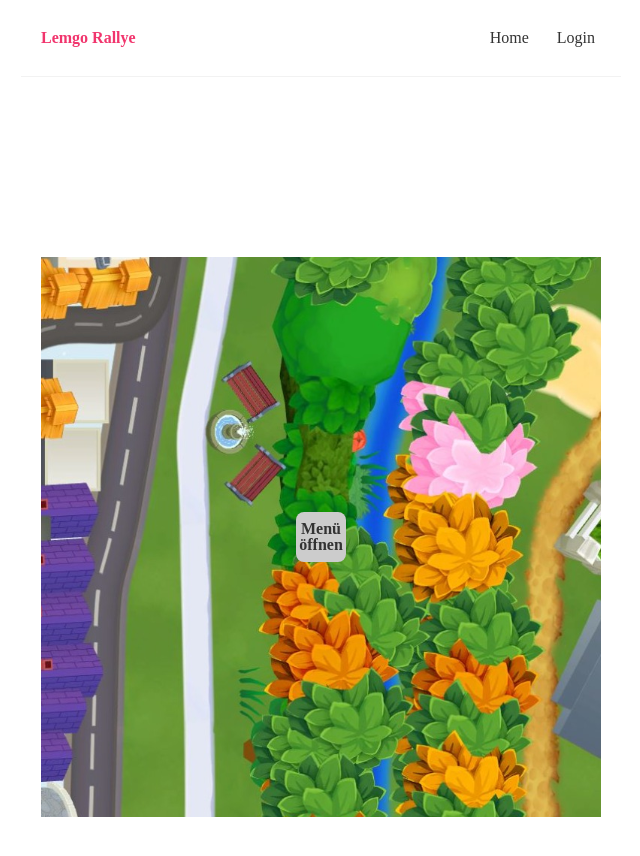
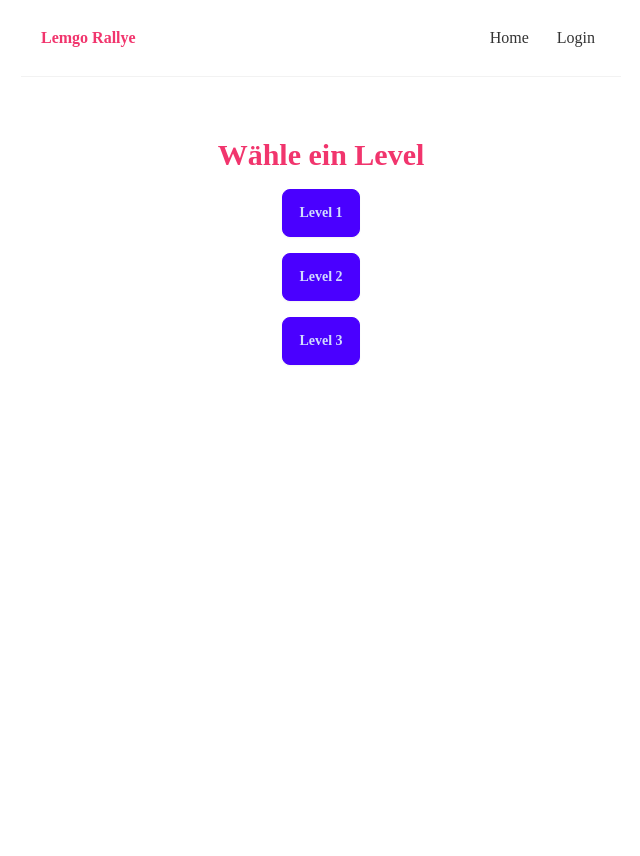
Before and after one commit to cbu-byte/klimarallye-flut, a React (Vite) app: page /play/flut/Spiel in a window 1280 px wide. Shown: the top 856 px of the page, without its empty margins (319-959 px from the left). Built offline with nearby package versions, Linux system fonts and the light colour scheme.

Commit message:
Dashboard added

```diff
--- a/src/App.jsx
+++ b/src/App.jsx
@@ -2,6 +2,7 @@ import Navbar from './Navbar';
 import React from 'react';
 import Home from './Home';
 import Spiel from './Spiel';
+import Mock from'./Mock';
 import Bonusfragen from './Bonusfragen';
 import Map from './Map.jsx';
 import { BrowserRouter as Router, Route, Routes} from 'react-router-dom';
@@ -31,9 +32,10 @@ function App() {
 
           <Routes>
             <Route exact path="/play/flut/" element = {<Home/>}/>
-            <Route path="/play/flut/Spiel" element = {<Spiel/>}/>
+            <Route path="/play/flut/Spiel" element = {<Mock/>}/>
             <Route path="/play/flut/fragen" element = {<Bonusfragen/>}/>
             <Route path="/play/flut/map" element = {<Map/>}/>
+            <Route path="/play/flut/test" element = {<Mock/>}/>
           </Routes>
 
         </div>
--- /dev/null
+++ b/src/Dashboard.jsx
@@ -0,0 +1,31 @@
+// Dashboard.jsx
+import React from 'react';
+
+
+const levels = [
+  { id: 1, name: 'Level 1', map: 'Map', initialWaterLevel: 1, maxWaterLevel: 3 },
+  { id: 2, name: 'Level 2', map: 'Map2.jpg', initialWaterLevel: 1.5, maxWaterLevel: 2.5 },
+  { id: 3, name: 'Level 3', map: 'Map3.jpg', initialWaterLevel: 2, maxWaterLevel: 4 },
+];
+
+function Dashboard({ onSelectLevel }) {
+  return (
+    <div className="min-h-screen flex flex-col items-center justify-top">
+      <h1 className="text-3xl mb-4">Wähle ein Level</h1>
+      <ul className="space-y-4">
+        {levels.map(level => (
+          <li key={level.id}>
+            <button
+              className="btn btn-primary"
+              onClick={() => onSelectLevel(level)}
+            >
+              {level.name}
+            </button>
+          </li>
+        ))}
+      </ul>
+    </div>
+  );
+}
+
+export default Dashboard;
--- a/src/Home.jsx
+++ b/src/Home.jsx
@@ -5,7 +5,7 @@ const Home = () => {
         console.log("Spiel gestartet!");
 
         // Weiterleitung zur "/Spiel"-Seite
-        window.location.href = "/Spiel";
+        window.location.href = "/play/flut/Spiel";
       }
     return (
 
--- /dev/null
+++ b/src/Mock.jsx
@@ -0,0 +1,24 @@
+
+import React, { useState } from 'react';
+import Dashboard from './Dashboard';
+import Spiel from './Spiel';
+
+function Mock() {
+  const [selectedLevel, setSelectedLevel] = useState(null);
+
+  const handleSelectLevel = (level) => {
+    setSelectedLevel(level);
+  };
+
+  return (
+    <div className="min-h-screen">
+      {selectedLevel ? (
+        <Spiel level={selectedLevel} />
+      ) : (
+        <Dashboard onSelectLevel={handleSelectLevel} />
+      )}
+    </div>
+  );
+}
+
+export default Mock;
--- a/src/Navbar.jsx
+++ b/src/Navbar.jsx
@@ -5,7 +5,7 @@ const Navbar = () => {
             <div className="links">
 
 
-                <a href="/">Home</a>
+                <a href="/play/flut/">Home</a>
                 <a href="/login">Login</a>
 
             </div>
--- a/src/Spiel.jsx
+++ b/src/Spiel.jsx
@@ -1,57 +1,106 @@
 // Spiel.jsx
-
-import React, { useState } from 'react';
-import mapImage from './Map.jpg';
+import React, { useState, useEffect } from 'react';
+import mapImage1 from './Map.jpg'; // Importiere Map.jpg für Level 1
 import sandsackImage from './Sandsack.jpg'; // Importiere das Bild für den Sandsack
 
-import Map from './Map.jsx';
-
-function Spiel() {
+function Spiel({ level }) {
   const [menuOpen, setMenuOpen] = useState(false);
   const [sandsackShown, setSandsackShown] = useState(false); // Zustand für die Anzeige des Sandsack-Bildes
+  const [waveActive, setWaveActive] = useState(false);
+  const [currentWave, setCurrentWave] = useState(1);
+  const [currentLevel, setCurrentLevel] = useState(1);
+  const [currentWaterLevel, setCurrentWaterLevel] = useState(level.initialWaterLevel); // Anfangs Wasserstand Platzhalter
+  const [maxWaterLevel, setMaxWaterLevel] = useState(level.maxWaterLevel); // Maximaler Wasserstand ohne Maßnahmen Platzhalter
+  const [timer, setTimer] = useState(0); // Timer für Welle
+  const [money, setMoney] = useState(0); // Geld
+
+  useEffect(() => {
+    let timerInterval;
+    if (waveActive) {
+      timerInterval = setInterval(() => { // setInterval: Reduziert den Timer jede Sekunde
+        setTimer(prev => {
+          if (prev <= 1) {
+            setWaveActive(false); // Relevant dafür, ob Timer angezeigt wird
+            if (currentWave === 3) {
+              setCurrentLevel(4); // Spiel gewonnen
+            } else {
+              setCurrentWave(prevWave => prevWave + 1); // Erhöht aktuelle Welle
+              setCurrentWaterLevel(level.initialWaterLevel); // Setzt den Wasserstand auf den Initialwert zurück
+              setTimer(0);
+            }
+            return 0;
+          } else {
+            return prev - 1; // Sekundenanzeige innerhalb des Timers
+          }
+        });
+      }, 1000); // 1000 Millisekunden == 1 Sekunde
+    }
+
+    return () => clearInterval(timerInterval); // Setzt Effect auf inaktiv
+  }, [waveActive, currentWave]);
+
+  useEffect(() => { // Erhöht aktuellen Wasserstand alle 10s um 0.1
+    let waterLevelInterval;
+    if (waveActive) {
+      waterLevelInterval = setInterval(() => {
+        setCurrentWaterLevel(prev => {
+          if (prev + 0.1 <= maxWaterLevel) {
+            return prev + 0.1;
+          } else {
+            setWaveActive(false);
+            setCurrentLevel(5); // Game Over
+            clearInterval(waterLevelInterval);
+            return prev;
+          }
+        });
+      }, 10000); // 10 Sekunden
+    }
+
+    return () => clearInterval(waterLevelInterval); // Setzt Effect auf inaktiv
+  }, [waveActive, maxWaterLevel]);
 
   const toggleMenu = () => {
     if (sandsackShown) {
-      // Setze sandsackShown auf false, um das Sandsack-Bild zu verbergen, wenn der Menü-Button erneut geklickt wird
       setSandsackShown(false);
     } else {
-      // Setze menuOpen auf true, um das Menü zu öffnen
       setMenuOpen(true);
     }
   };
 
   const handleMenuItemClick = (menuItem) => {
-    // Hier kannst du verschiedene Aktionen basierend auf dem ausgewählten Menüpunkt durchführen
     switch (menuItem) {
       case 'Biberdamm':
         console.log('Biberdamm ausgewählt');
-        // Füge hier die Logik für den Biberdamm hinzu
         break;
       case 'Staudamm':
         console.log('Staudamm ausgewählt');
-        // Füge hier die Logik für den Staudamm hinzu
         break;
       case 'Sandsack':
         console.log('Sandsack ausgewählt');
-        // Füge hier die Logik für den Sandsack hinzu
-        setSandsackShown(true); // Zeige das Sandsack-Bild an
+        setSandsackShown(true);
         break;
       default:
         break;
     }
-    // Schließe das Menü nach Auswahl eines Menüpunkts
     setMenuOpen(false);
   };
+
+  const startWave = () => {
+    setWaveActive(true);
+    setTimer(30); // 30 Sekunden Platzhalter
+  };
+
+  // Get the correct map image based on the selected level
+  const mapImage = level.id === 1 ? mapImage1 : level.map;
 
   return (
     <div
       className="hero min-h-screen flex items-center justify-center"
       style={{
         position: 'relative',
-        overflow: 'hidden', // Verhindert, dass das gedrehte Bild den Container überläuft
+        overflow: 'hidden',
       }}
     >
-      {/* Hier wird das Hintergrundbild separat gedreht */}
       <img
         src={mapImage}
         alt="Background"
@@ -59,23 +108,20 @@ function Spiel() {
           position: 'absolute',
           top: '50%',
           left: '50%',
-          transform: 'translate(-50%, -50%) rotate(90deg)', // Hier wird das Hintergrundbild um 90 Grad gedreht und zentriert
-          width: 'auto', // Automatische Breite, um das Bild im Container zu skalieren
-          height: '100%', // Vollständige Höhe, um den Container zu füllen
-          objectFit: 'cover' // Das Bild proportional skalieren und das Seitenverhältnis beibehalten
+          transform: 'translate(-50%, -50%) rotate(90deg)',
+          width: 'auto',
+          height: '100%',
+          objectFit: 'cover',
         }}
       />
 
       <div className="hero-content text-center text-neutral-content">
         <div className="max-w-md">
-
-          {/* Hier wird der Button als quadratischer Button mit der Klasse 'btn-square' gestaltet */}
           <button className="btn btn-square" onClick={toggleMenu}>
             {menuOpen && !sandsackShown ? 'Schließen' : 'Menü öffnen'}
           </button>
           {menuOpen && (
             <div className="menu">
-              {/* Hier kannst du den Inhalt deines Menüs einfügen */}
               <ul>
                 <li>
                   <button className="menu-btn biberdamm" onClick={() => handleMenuItemClick('Biberdamm')}>
@@ -98,10 +144,45 @@ function Spiel() {
         </div>
       </div>
 
-      {/* Das Sandsack-Bild wird nur angezeigt, wenn sandsackShown true ist */}
       {sandsackShown && (
         <div style={{ position: 'absolute', top: '50%', left: '50%', transform: 'translate(-50%, -50%)' }}>
-          <img src={sandsackImage} alt="Sandsack" style={{ width: '100px', height: '100px' }} /> {/* Hier kannst du die Breite und Höhe anpassen */}
+          <img src={sandsackImage} alt="Sandsack" style={{ width: '100px', height: '100px' }} />
+        </div>
+      )}
+
+      {/* Die beiden Anzeigen für den aktuellen und den maximalen Wasserstand */}
+      <div style={{ position: 'absolute', top: '10px', right: '10px' }}>
+        <div className="text-xl">Geld: {money}m</div>
+        <div className="text-xl">akt. Wasserstand: {currentWaterLevel.toFixed(1)}m</div>
+        <div className="text-xl">max. Wasserstand: {maxWaterLevel}m</div>
+      </div>
+
+      {/* Aktuelle Welle-Anzeige */}
+      <div style={{ position: 'absolute', top: '10px', left: '10px' }}>
+        <div className="text-xl">Welle: {currentWave}/3</div>
+      </div>
+
+      {!waveActive && currentLevel < 4 && currentLevel < 5 && ( // Welle starten Button
+        <div style={{ position: 'absolute', top: '10px', left: '50%', transform: 'translateX(-50%)' }}>
+          <button className="btn btn-primary" onClick={startWave}>Welle starten</button>
+        </div>
+      )}
+
+      {waveActive && ( // Timer
+        <div style={{ position: 'absolute', top: '10px', left: '50%', transform: 'translateX(-50%)' }}>
+          <div className="text-xl">Zeit: {timer}s</div>
+        </div>
+      )}
+
+      {currentLevel === 4 && ( // Spiel gewonnen
+        <div className="absolute top-1/2 left-1/2 transform -translate-x-1/2 -translate-y-1/2 text-3xl text-green-500">
+          Spiel gewonnen
+        </div>
+      )}
+
+      {currentLevel === 5 && ( // Spielende
+        <div className="absolute top-1/2 left-1/2 transform -translate-x-1/2 -translate-y-1/2 text-3xl text-red-500">
+          Game Over
         </div>
       )}
     </div>
```
